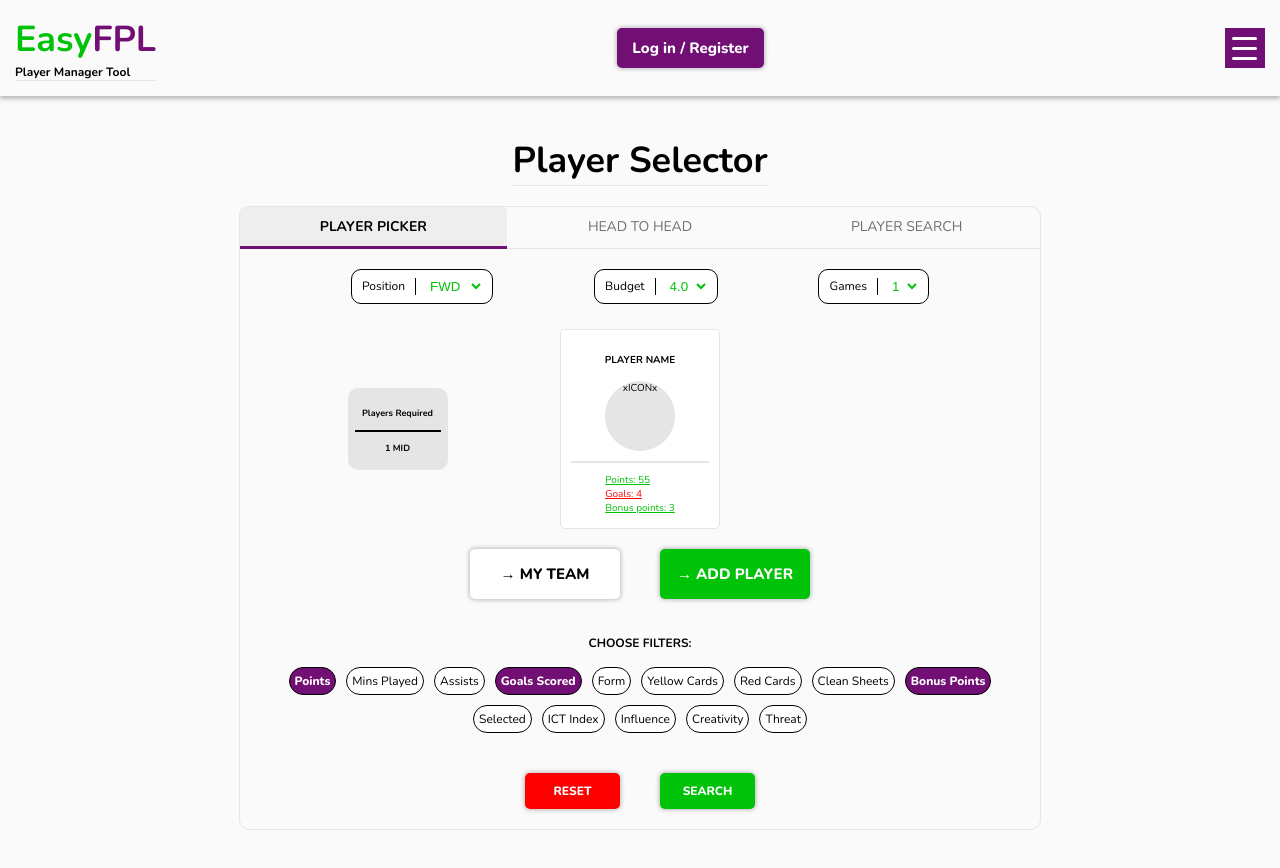
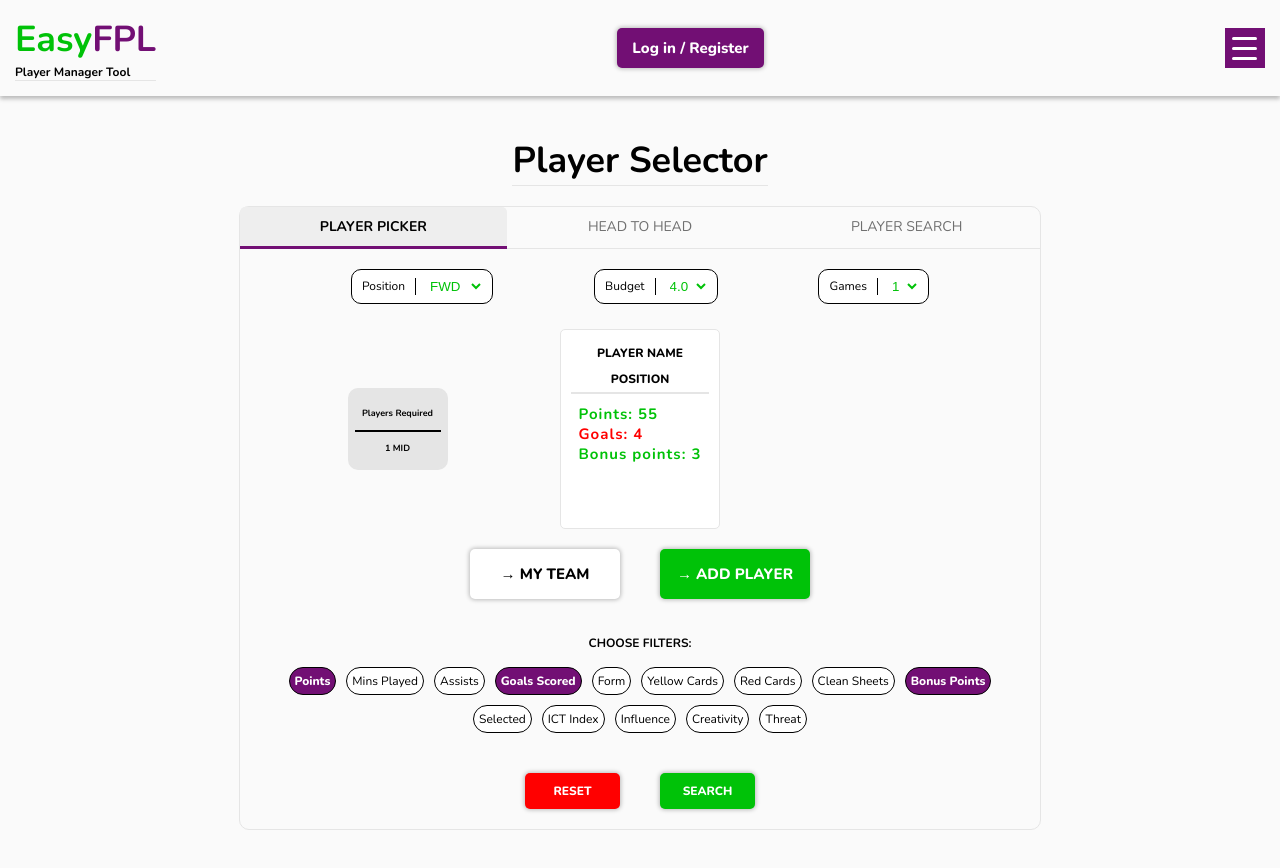
Before and after one commit to maslenm/easyfpl, a React (Create React App) app in the folder client/: page /player-selector in a window 1280 px wide. Built offline with nearby package versions, Linux system fonts and the light colour scheme.

Commit message:
tweaks to player picker player card - removed icon placeholder to allow for easier to read stats. Added heading-4 class

```diff
--- a/client/src/components/PlayerSelector.js
+++ b/client/src/components/PlayerSelector.js
@@ -68,8 +68,8 @@ const PlayerSelector = () => (
 
         <div className="playerCard">
           <header className="playerCard__header">
-            <h4>PLAYER NAME</h4>
-            <p className="playerCard__image-placeholder">xICONx</p>
+            <h4 className="heading-4">PLAYER NAME</h4>
+            <h4 className="heading-4">POSITION</h4>
           </header>
           <div className="playerCard-content">
             <ul className="playerCard-content__search-filter-results">
--- a/client/src/styles/base/_typography.scss
+++ b/client/src/styles/base/_typography.scss
@@ -68,6 +68,13 @@
   font-weight: $font-weight-xbold;
 }
 
+.heading-4 {
+  font-size: 1.2rem;
+  font-weight: $font-weight-xbold;
+  margin: 0;
+  padding: 0.5rem;
+}
+
 .text-unregistered {
   font-size: 1.2rem;
   font-weight: $font-weight-regular;
@@ -114,14 +121,19 @@
   }
 }
 
+.playerCard-content {
+  font-size: 1.5rem;
+  font-weight: $font-weight-bold;
+  letter-spacing: 0.1rem;
+  line-height: 2rem;
+}
+
 .playerStats {
   &--stat-red {
     color: $color-stat-red;
-    text-decoration: underline;
   }
   &--stat-green {
     color: $color-stat-green;
-    text-decoration: underline;
   }
 }
 
```
